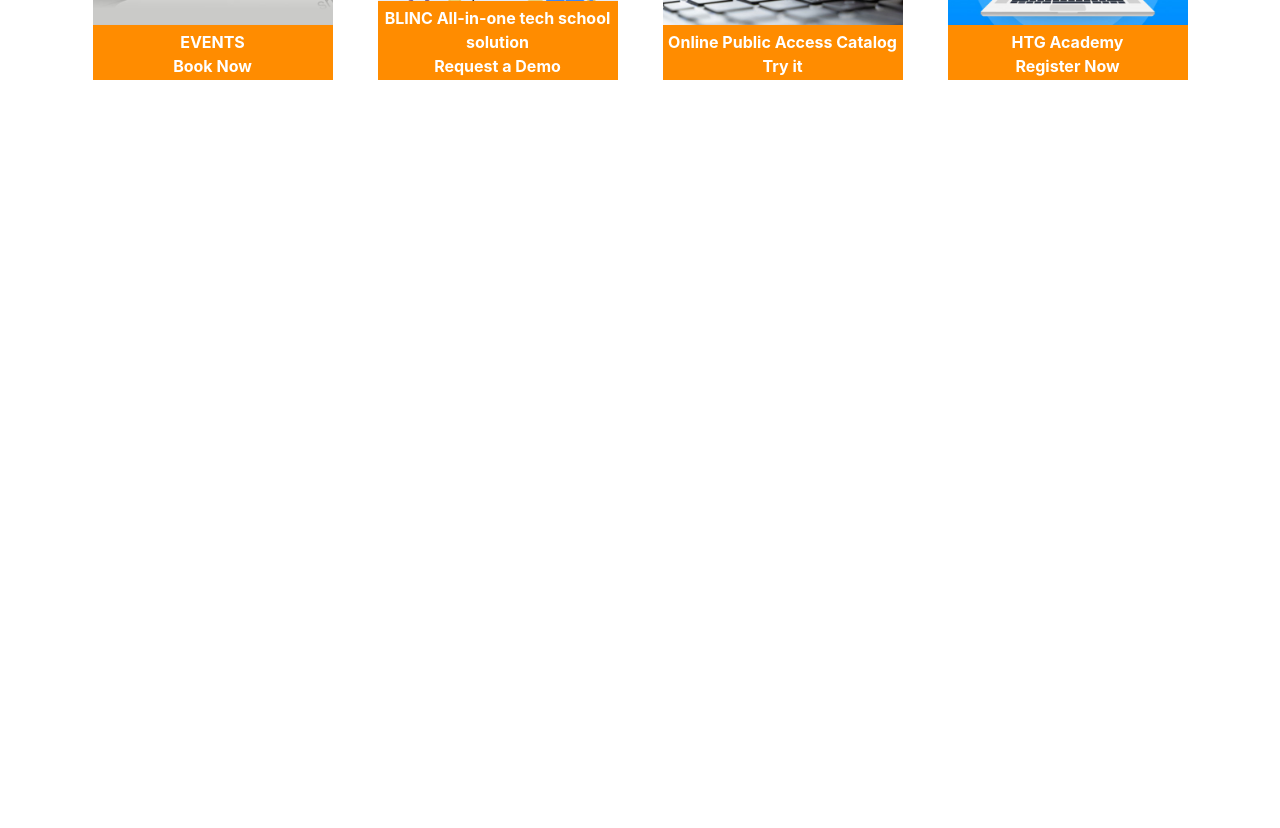
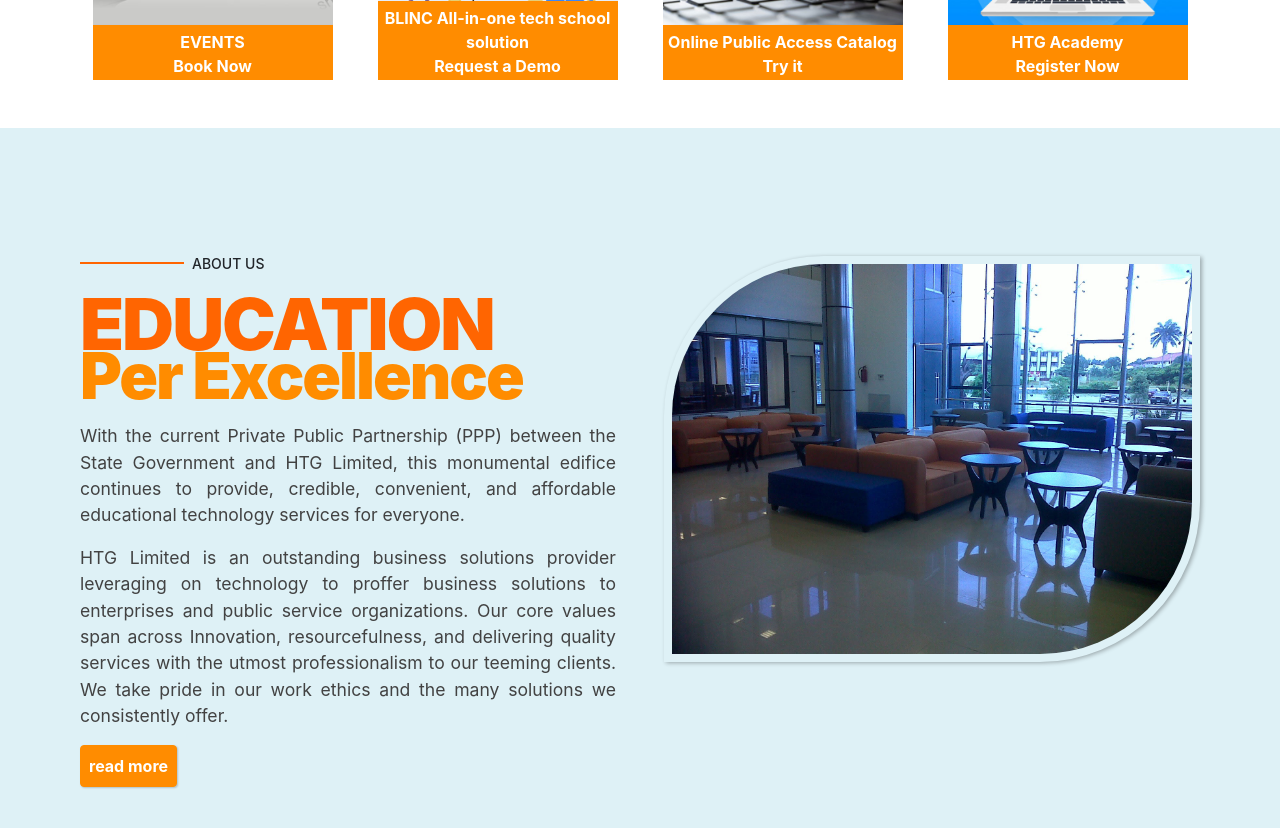
Before and after one commit to acushlakoncept/Ibomelibrary-react, a React (Create React App) app: page / in a window 1280 px wide. Shown: the part 720-1548 px from the top of the page. Before the commit the page ends 848 px from the top, so only its background shows below. Built offline with nearby package versions, Linux system fonts and the light colour scheme.

Commit message:
Styled the AboutSection component

```diff
--- a/src/App.js
+++ b/src/App.js
@@ -4,6 +4,7 @@ import './App.css';
 import HomeSlider from './components/HomeSlider';
 import NavBar from './components/NavBar';
 import FeatureSection from './components/FeatureSection';
+import AboutSection from './components/AboutSection';
 
 function App() {
   return (
@@ -11,6 +12,7 @@ function App() {
       <NavBar />
       <HomeSlider />
       <FeatureSection />
+      <AboutSection />
     </div>
   );
 }
--- /dev/null
+++ b/src/assets/styles/aboutSection.css
@@ -0,0 +1,103 @@
+.section {
+  padding: 5rem 2rem;
+  background-color: #def1f6;
+  overflow: hidden;
+  text-align: left;
+}
+
+.section-box {
+  display: grid;
+  grid-template-columns: 1fr;
+  grid-gap: 3rem;
+}
+
+.header-sub {
+  text-transform: uppercase;
+  font-size: 14px;
+  position: relative;
+  left: 7rem;
+}
+
+.header-sub::before {
+  content: "";
+  width: 6.5rem;
+  height: 2px;
+  background-color: var(--primary);
+  position: absolute;
+  left: -7rem;
+  top: calc(50% - 2px);
+}
+
+.head-primary {
+  font-size: 3rem;
+  font-weight: 900;
+  letter-spacing: -1px;
+  text-transform: uppercase;
+  color: var(--primary);
+}
+
+.head-secondary {
+  color: var(--primary-light);
+  text-transform: capitalize;
+  font-size: 1.7rem;
+  margin-top: -1rem;
+  display: block;
+}
+
+.paragraph {
+  color: rgb(66, 66, 66) !important;
+  font-size: 1.1rem;
+  text-align: justify;
+}
+
+.about-img {
+  max-width: 100%;
+  border-top-left-radius: 3rem;
+  border-bottom-right-radius: 3rem;
+  transition: all 0.4s cubic-bezier(0.175, 0.885, 0.32, 1.275);
+  box-shadow: 2px 1px 4px rgba(0, 0, 0, 0.3);
+  transform: scale(1);
+}
+
+.about-img:hover {
+  border-top-left-radius: 1rem;
+  border-bottom-right-radius: 1rem;
+  transform: translateY(-2px) scale(1.1);
+  box-shadow: 2px 6px 10px rgba(0, 0, 0, 0.5);
+}
+
+@media screen and (min-width: 550px) {
+  .section {
+    padding: 8rem 5rem;
+  }
+
+  .section-box {
+    grid-template-columns: 1fr 1fr;
+  }
+
+  .head-primary {
+    font-size: 4.5rem;
+    letter-spacing: -2px;
+  }
+
+  .head-secondary {
+    font-size: 3.5rem;
+    margin-top: -1.8rem;
+  }
+
+  .about-img {
+    border-top-left-radius: 6rem;
+    border-bottom-right-radius: 6rem;
+  }
+}
+
+@media screen and (min-width: 680px) {
+  .head-secondary {
+    font-size: 4rem;
+  }
+
+  .about-img {
+    border-top-left-radius: 10rem;
+    border-bottom-right-radius: 10rem;
+  }
+}
--- a/src/components/AboutSection.js
+++ b/src/components/AboutSection.js
@@ -1,6 +1,7 @@
 import React from "react";
 import { Button } from "react-bootstrap";
 import elibraryOpen from "../assets/images/elibrary_open.jpg";
+import '../assets/styles/aboutSection.css';
 
 export default function Aboutsection() {
   return (
@@ -27,7 +28,7 @@ export default function Aboutsection() {
           </p>
 
           <a href="#">
-            <Button className="btn-htg">read more</Button>
+            <Button className="btn-htg p-2">read more</Button>
           </a>
         </div>
 
```
Also changed, not shown: 1 other file (tests, documents, lock files or other folders).
